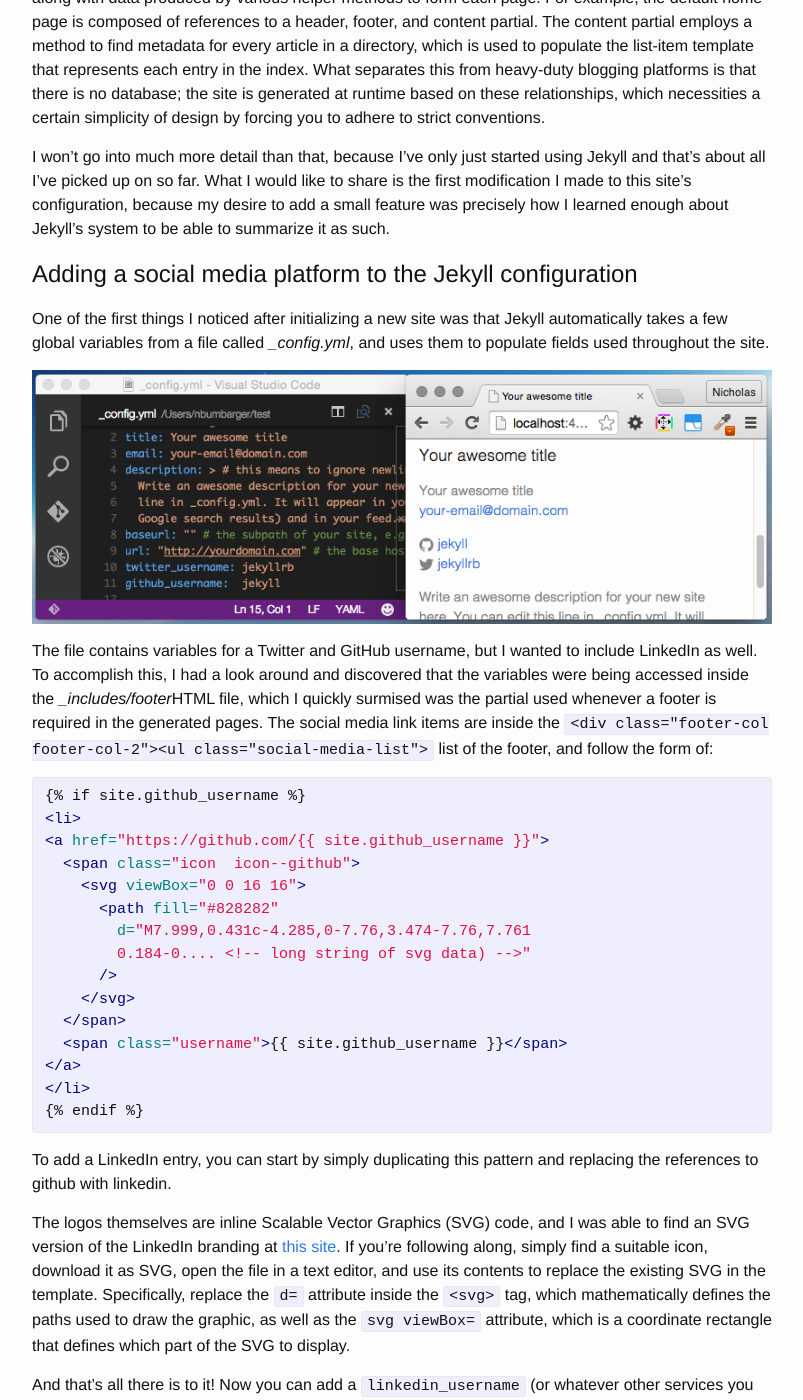
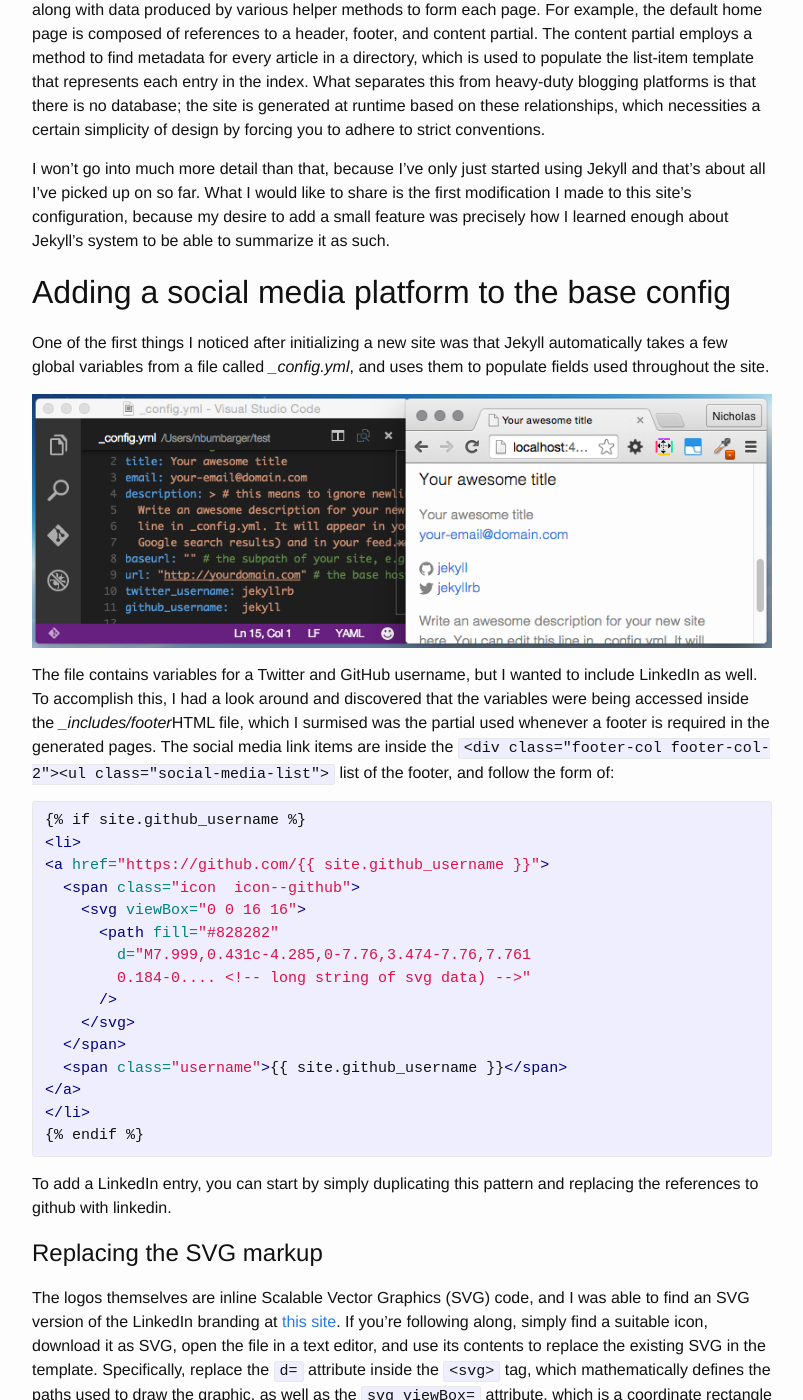
Before and after one commit to nbumbarger/nbumbarger.github.io, a Jekyll site: the page built from _posts/2015-05-28-welcome_hacking_jekyll_config.markdown, in a window 1280 px wide and 1400 px high, scrolled down 487 px. Shown: the whole window, without its empty margins (238-1041 px from the left). Built offline with Jekyll 4.4.1, drawn with Linux system fonts in a browser that asks for light colours; some of the changed text lies outside the part shown.

Commit message:
Uploaded image and partial-article

```diff
--- a/_posts/2015-05-30-welcome_hacking_jekyll_config.markdown
+++ b/_posts/2015-05-28-welcome_hacking_jekyll_config.markdown
@@ -1,26 +1,25 @@
 ---
 layout: post
 title:  "Welcome (or, hacking the Jekyll config)"
-date:   2015-05-30 14:13:59
-categories: [html]
+date:   2015-05-28 14:13:59
+categories:
 ---
 
 Hello, and thanks for visiting my new site! I've written an official introduction in the [About]({{ site.url }}about/) section, so here I'd just like to focus on the first modification I made to the basic Jekyll configuration while I was moving in.
 
-<h1>A tiny introduction to Jekyll</h1>
+##A tiny introduction to Jekyll
 This site uses a content publishing system called [Jekyll](http://jekyllrb.com), which came highly recommended as a lightweight and flexible platform for getting content online **fast**. So far, I really like what I see. There's an entire ecosystem of complete makeover themes for Jekyll, but for now I think I'll start with the basic functionality and build it up to meet my needs.
 
 Jekyll is organized as a modular collection of infinitely customizable HTML templates, which fit together along with data produced by various helper methods to form each page. For example, the default home page is composed of references to a header, footer, and content partial. The content partial employs a method to find metadata for every article in a directory, which is used to populate the list-item template that represents each entry in the index. What separates this from heavy-duty blogging platforms is that there is no database; the site is generated at runtime based on these relationships, which necessities a certain simplicity of design by forcing you to adhere to strict conventions.
 
 I won't go into much more detail than that, because I've only just started using Jekyll and that's about all I've picked up on so far. What I would like to share is the first modification I made to this site's configuration, because my desire to add a small feature was precisely how I learned enough about Jekyll's system to be able to summarize it as such.
 
-<h1>Adding a social media platform to the Jekyll configuration</h1>
-
+##Adding a social media platform to the base config
 One of the first things I noticed after initializing a new site was that Jekyll automatically takes a few global variables from a file called *_config.yml*, and uses them to populate fields used throughout the site.
 
 ![Default _config.yml settings]({{ site.url }}assets/images/jekyll-social-media-icons.png)
 
-The file contains variables for a Twitter and GitHub username, but I wanted to include LinkedIn as well. To accomplish this, I had a look around and discovered that the variables were being accessed inside the *_includes/footer*HTML file, which I quickly surmised was the partial used whenever a footer is required in the generated pages. The social media link items are inside the `<div class="footer-col  footer-col-2"><ul class="social-media-list">` list of the footer, and follow the form of:
+The file contains variables for a Twitter and GitHub username, but I wanted to include LinkedIn as well. To accomplish this, I had a look around and discovered that the variables were being accessed inside the *_includes/footer*HTML file, which I surmised was the partial used whenever a footer is required in the generated pages. The social media link items are inside the `<div class="footer-col  footer-col-2"><ul class="social-media-list">` list of the footer, and follow the form of:
 
 {% highlight html %}
 {% raw %}{% if site.github_username %}
@@ -43,8 +42,10 @@
 
 To add a LinkedIn entry, you can start by simply duplicating this pattern and replacing the references to github with linkedin.
 
+#Replacing the SVG markup
 The logos themselves are inline Scalable Vector Graphics (SVG) code, and I was able to find an SVG version of the LinkedIn branding at [this site](https://www.iconfinder.com). If you're following along, simply find a suitable icon, download it as SVG, open the file in a text editor, and use its contents to replace the existing SVG in the template. Specifically, replace the `d=` attribute inside the `<svg>` tag, which mathematically defines the paths used to draw the graphic, as well as the `svg viewBox=` attribute, which is a coordinate rectangle that defines which part of the SVG to display.
 
 And that's all there is to it! Now you can add a `linkedin_username` (or whatever other services you choose to add) variable to your *_config.yml* file, and it will be called whenever it is referenced in the footer code. [Here's the full snippet](https://gist.github.com/nbumbarger/8a909f5d8e2d2526ade7) you would add to *_include/footer.html* to enable the LinkedIn network badge.
 
+##Getting to the point
 This is a very simple example, but it forced me to look through the platform's source code and gain an understanding of how its pieces fit together, which was really the point of the exercise. Instead of feeling like I'm using someone else's finicky software to manage a site, I feel like I have ownership over the code and that I can change anything about it at will (which is the truth). If you decide to publish using Jekyll or any other platform, I recommend that you start off by finding one little thing you want to change, and figuring out how to do it in a way that adheres to the system's conventions. In my experience, this is one of the best ways to learn. Welcome to Jekyll modification, and welcome to my site.
```
Also changed, not shown: _posts/2015-05-30-hosting_using_gh-pages.markdown (added, +42 -0 lines), _posts/2015-05-30-placemarkstory_dot_com.markdown (added, +21 -0 lines), _posts/2015-05-30-spatial_data_production.markdown (added, +24 -0 lines), about.md (+4 -4 lines), 1 other file.
